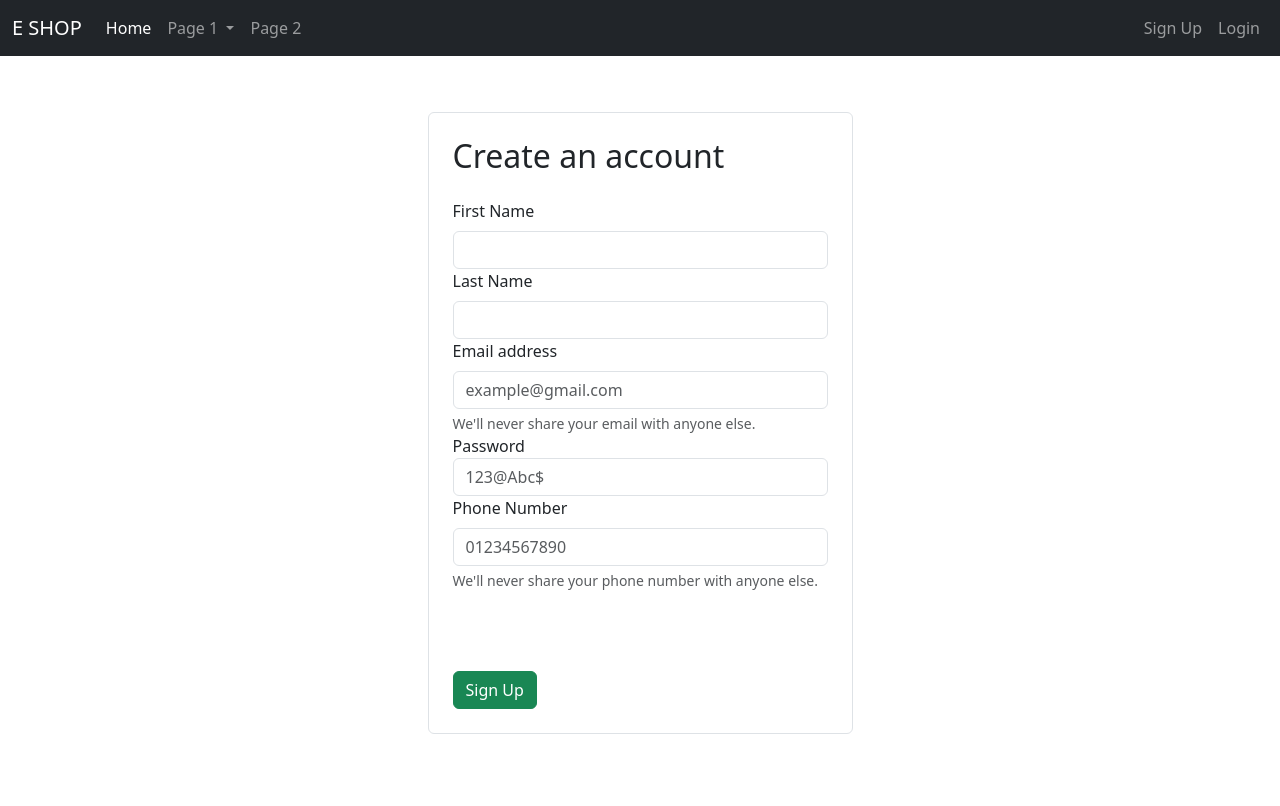
After one commit to mohiuddinsaumik/python_practice_24, a Django app: template eshop/store/templates/signup.html in a window 1280 px wide. The commit adds this page. Run offline with Django 3.2, Linux system fonts and the light colour scheme; the template is opened without the code that fills it: most values are stand-ins (such as "Sample title", 1, 10 or a date in 2020); some libraries are stand-ins or nearby versions.

Commit message:
sign up module done

```diff
--- a/eshop/store/admin.py
+++ b/eshop/store/admin.py
@@ -1,6 +1,7 @@
 from django.contrib import admin
 from .models.product import Product
 from .models.category import Category
+from .models.customer import Customer
 
 
 class AdminProduct(admin.ModelAdmin):
@@ -14,3 +15,4 @@ class AdminCategory(admin.ModelAdmin):
 # Register your models here.
 admin.site.register(Product, AdminProduct)
 admin.site.register(Category,AdminCategory)
+admin.site.register(Customer)
--- a/eshop/store/models/__init__.py
+++ b/eshop/store/models/__init__.py
@@ -1,2 +1,3 @@
 from .product import Product
 from .category import Category
+from .customer import Customer
--- a/eshop/store/templates/base.html
+++ b/eshop/store/templates/base.html
@@ -1,18 +1,21 @@
 <!DOCTYPE html>
 <html lang="en">
 <head>
-  <title>Home page</title>
+  <title>{{ title }}</title>
   <meta charset="utf-8">
   <meta name="viewport" content="width=device-width, initial-scale=1">
   <link href="https://cdn.jsdelivr.net/npm/bootstrap@5.3.3/dist/css/bootstrap.min.css" rel="stylesheet">
   <script src="https://cdn.jsdelivr.net/npm/bootstrap@5.3.3/dist/js/bootstrap.bundle.min.js"></script>
+
+  <link rel="stylesheet" href="https://cdn.jsdelivr.net/npm/bootstrap-icons@1.18.0/font/bootstrap-icons.css">
+
 </head>
 <body>
 
 <nav class="navbar navbar-expand-lg navbar-dark bg-dark">
   <div class="container-fluid">
 
-    <a class="navbar-brand" href="#">E SHOP</a>
+    <a class="navbar-brand" href="/">E SHOP</a>
     <button class="navbar-toggler" type="button" data-bs-toggle="collapse" data-bs-target="#navbarNav" aria-controls="navbarNav" aria-expanded="false" aria-label="Toggle navigation">
       <span class="navbar-toggler-icon"></span>
     </button>
@@ -35,9 +38,9 @@
           <a class="nav-link" href="#">Page 2</a>
         </li>
       </ul>
-      <ul class="navbar-nav ml-auto">
+      <ul class="navbar-nav ms-auto">
         <li class="nav-item">
-          <a class="nav-link" href="#"><span class="glyphicon glyphicon-user"></span> Sign Up</a>
+          <a class="nav-link" href="/signup"><span class="glyphicon glyphicon-user"></span> Sign Up</a>
         </li>
         <li class="nav-item">
           <a class="nav-link" href="#"><span class="glyphicon glyphicon-log-in"></span> Login</a>
@@ -47,6 +50,8 @@
   </div>
 </nav>
 
+
+
 {% block content%}
 
 {% endblock %}
--- a/eshop/store/templates/index.html
+++ b/eshop/store/templates/index.html
@@ -6,7 +6,7 @@
 
 <div class="row">
 
-  <!---Filter-->>
+  <!---Filter-->
 <div class ='col-lg-3'>
   <div class="list-group">
     <a href="/" class="list-group-item list-group-item-action active" aria-current="true">
--- /dev/null
+++ b/eshop/store/templates/signup.html
@@ -0,0 +1,61 @@
+{% extends 'base.html' %}
+
+{% block content %}
+
+<div class="container">
+    <div class="p-4 m-4">
+        <div class="col-lg-5 mx-auto border rounded p-4 m-2 mb-4">
+            <h2 class="mb-4">Create an account</h2>
+            <form action="/signup/" method="post">
+
+                {% csrf_token %}
+
+                <!-- Error Alert -->
+                    {% if error %}
+                    <div class="alert alert-danger" role="alert">
+                        {{ error }}
+                    </div>
+                    {% endif %}
+
+                <!-- First Name -->
+                <div class="form-group">
+                    <label for="firstname" class="form-label">First Name</label>
+                    <input type="text" name="firstname" class="form-control" id="firstname" required>
+                </div>
+
+                <!-- Last Name -->
+                <div class="form-group">
+                    <label for="lastname" class="form-label">Last Name</label>
+                    <input type="text" name="lastname" class="form-control" id="lastname" required>
+                </div>
+
+                <!-- Email -->
+                <div class="form-group">
+                    <label for="email" class="form-label">Email address</label>
+                    <input type="email" name="email" class="form-control" id="email" placeholder="example@gmail.com" aria-describedby="emailHelp" required>
+                    <div id="emailHelp" class="form-text">We'll never share your email with anyone else.</div>
+                </div>
+
+                <!-- Password -->
+                <div class="form-group">
+                    <label for="password">Password</label>
+                    <input type="password" name="password" class="form-control" placeholder="123@Abc$" required>
+                </div>
+
+                <!-- Phone Number -->
+                <div class="form-group">
+                    <label for="phonenumber" class="form-label">Phone Number</label>
+                    <input type="text" name="phonenumber" class="form-control" id="phonenumber" placeholder="01234567890" required>
+                    <div id="phone" class="form-text">We'll never share your phone number with anyone else.</div>
+                </div>
+
+                <div class="col-lg-5 mx-auto p-4 m-2 mb-4 mt-2"></div>
+
+                <!-- Sign Up Button -->
+                <button type="submit" class="btn btn-success">Sign Up</button>
+            </form>
+        </div>
+    </div>
+</div>
+
+{% endblock %}
--- a/eshop/store/urls.py
+++ b/eshop/store/urls.py
@@ -1,7 +1,8 @@
 from django.contrib import admin
 from django.urls import path
-from .views import index
+from .views import index, signup
 
 urlpatterns = [
     path('', index),
+    path('signup/', signup, name='signup'),
 ]
```
Also changed, not shown: eshop/store/models/customer.py (added, +13 -0 lines), eshop/store/views.py (+52 -1 lines), eshop/db.sqlite3, eshop/store/migrations/0004_customer.py (added).
